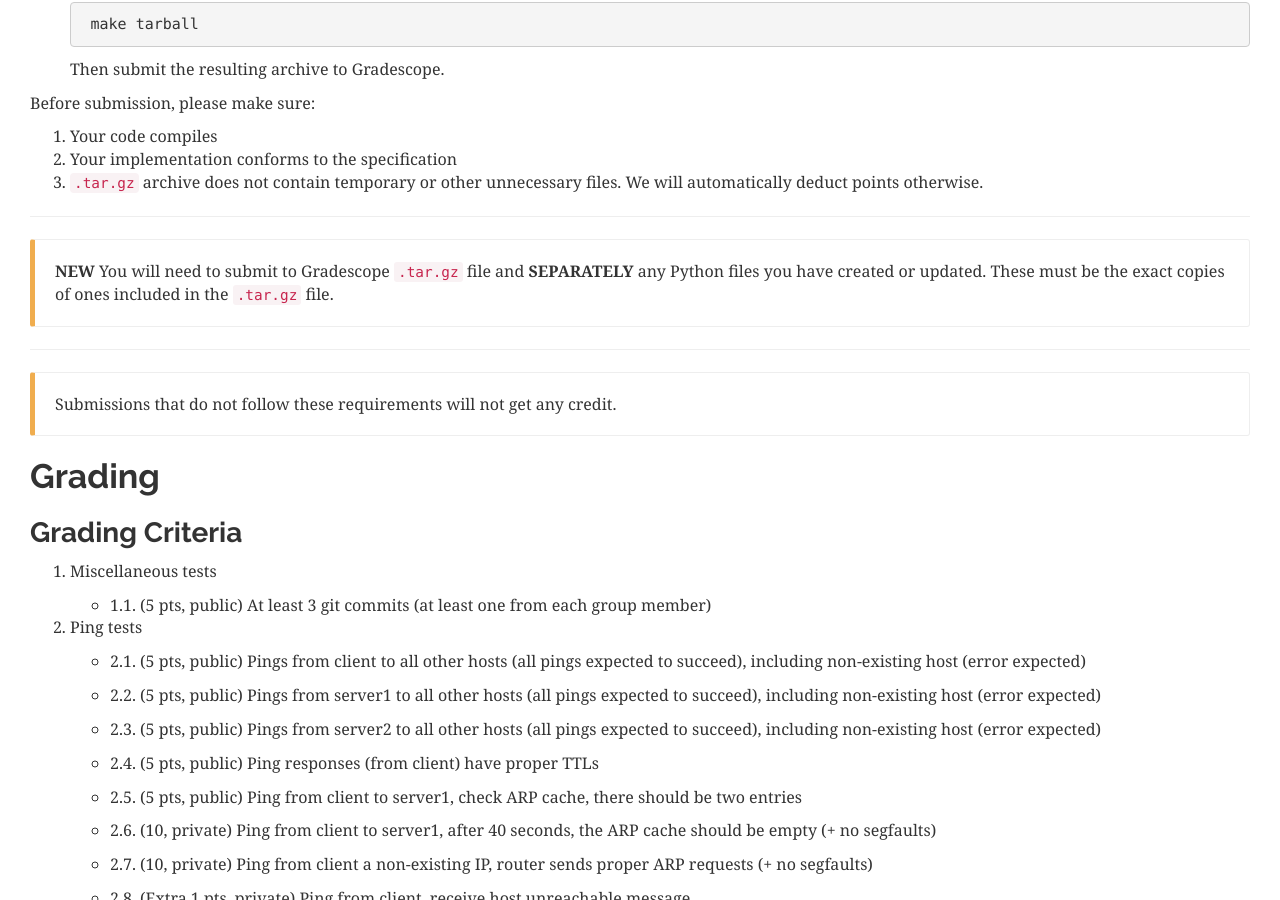
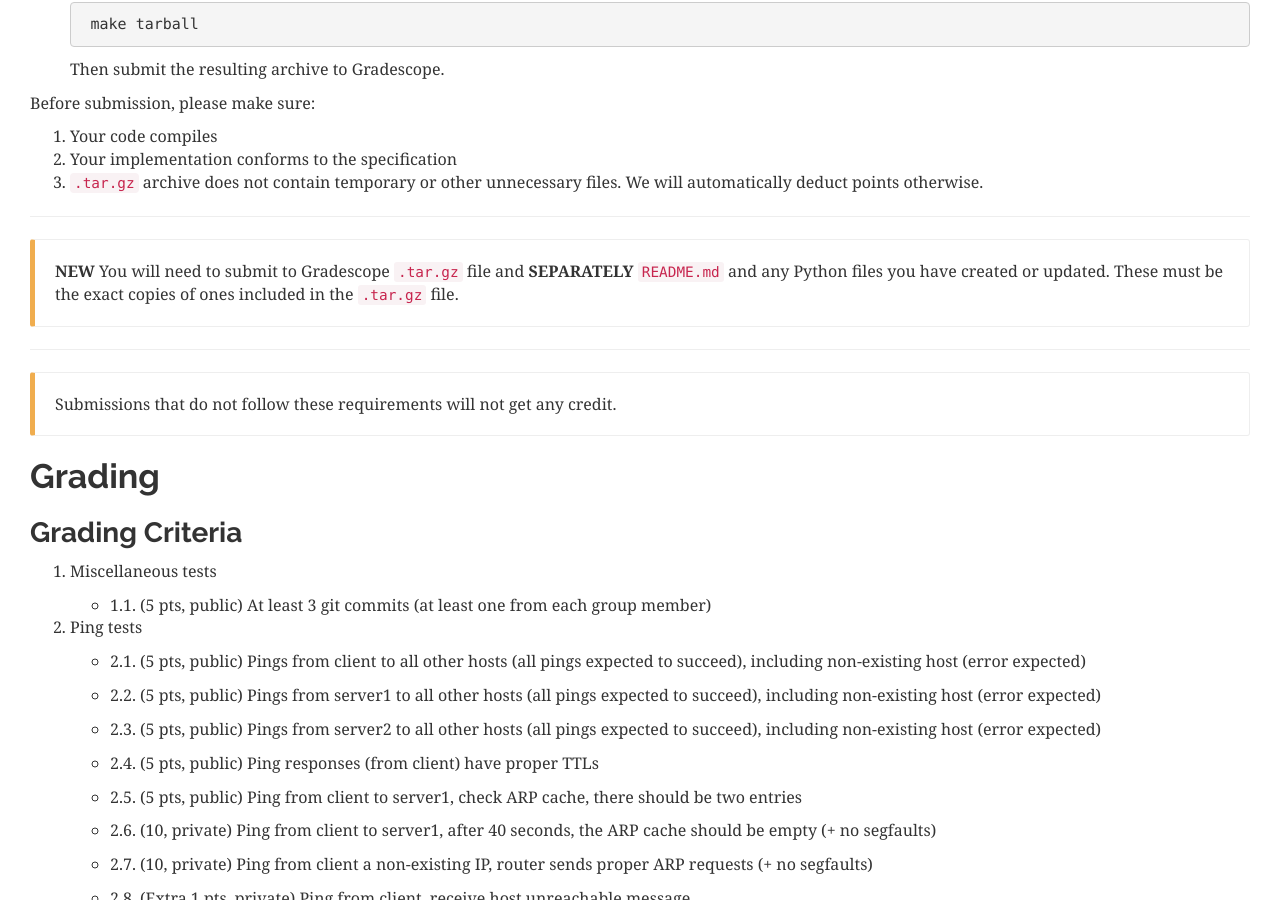
Before and after one commit to aa-fiu-classes/cnt-4713-web, a Jekyll site: the page built from project-3.md, in a window 1280 px wide and 900 px high, scrolled down 11722 px. Built offline with Jekyll 4.4.1, drawn with Linux system fonts in a browser that asks for light colours; nearby versions of some CDN libraries.

Commit message:
One more update

```diff
--- a/project-3.md
+++ b/project-3.md
@@ -717,7 +717,7 @@ Before submission, please make sure:
 
 ---
 
-**NEW** You will need to submit to Gradescope `.tar.gz` file and **SEPARATELY** any Python files you have created or updated.
+**NEW** You will need to submit to Gradescope `.tar.gz` file and **SEPARATELY** `README.md` and any Python files you have created or updated.
 These must be the exact copies of ones included in the `.tar.gz` file.
 {: class="bs-callout bs-callout-warning" }
 
```
Also changed, not shown: project-1.md (+1 -1 lines), project-2.md (+1 -1 lines).
